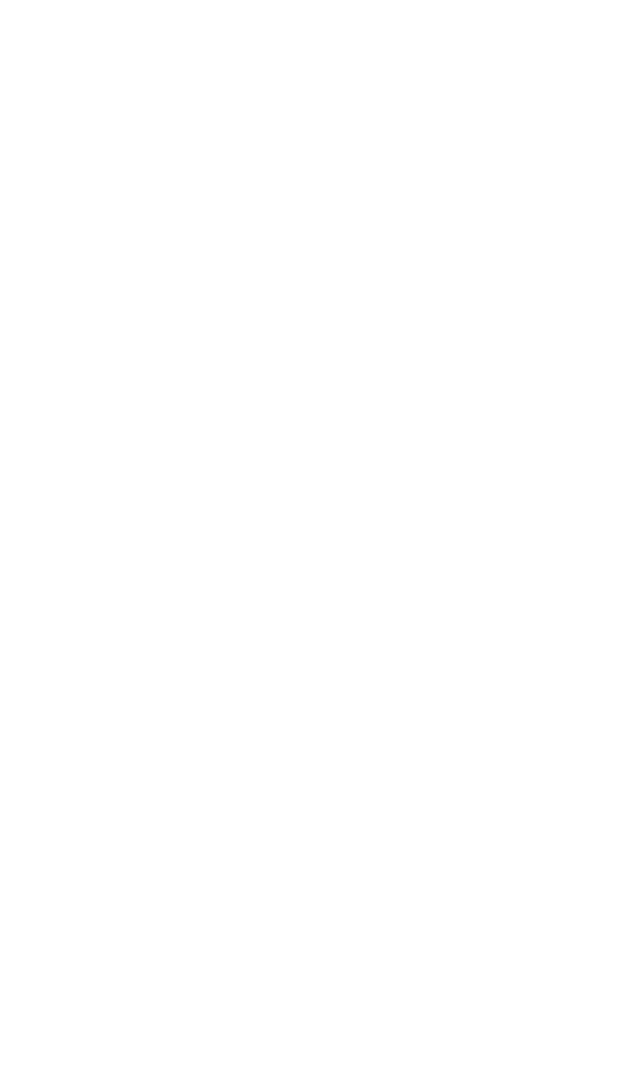
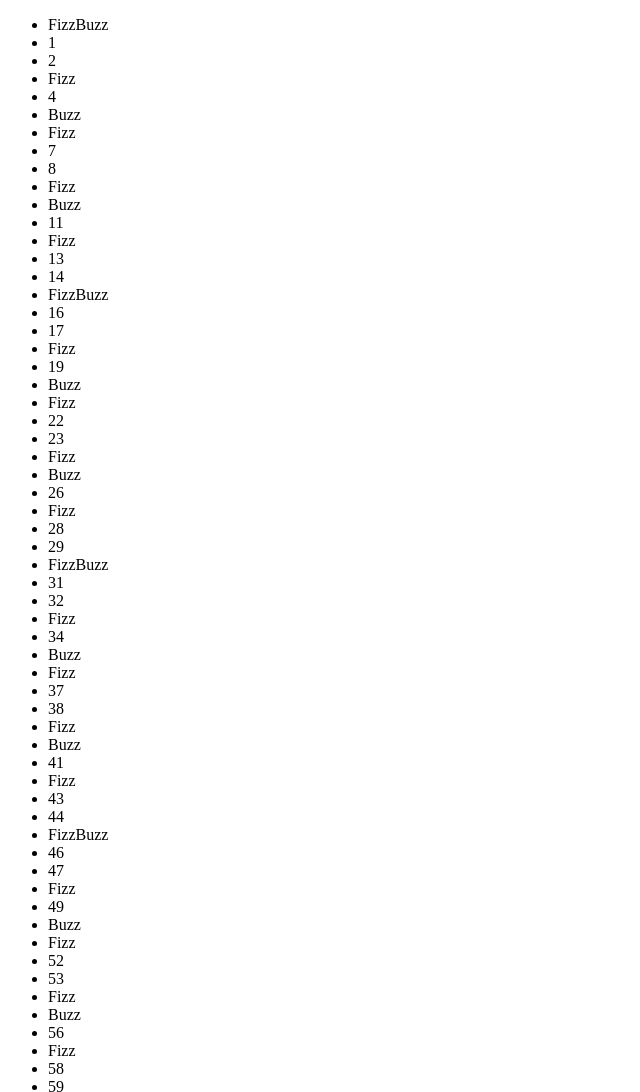
Before and after one commit to Vedaang-Chopra/Practicing_Web_Development, a plain HTML site: page Practicing_JavaScript/f-09(fizzbuzz and javascript dom).html in a window 1280 px wide. Shown: the top 1092 px of the page, without its empty margins (0-640 px from the left). Before the commit the page ends 800 px from the top, so only its background shows below. Drawn offline with Linux system fonts and the light colour scheme.

Commit message:
JavaScript Practice

```diff
--- a/Practicing_JavaScript/f-09(fizzbuzz).html
+++ b/Practicing_JavaScript/f-09(fizzbuzz and javascript dom).html
@@ -3,15 +3,11 @@
 <head>
     <meta charset="UTF-8">
     <title>Fizzbuzz Challenge</title>
+
 </head>
 <body>
 <ul id="fizzbuzz">
 </ul>
-
-
-
-
-
-<link href="f-09(fizzbuzz).js" rel="script">
+<script type="text/javascript" src="f-09(fizzbuzz%20and%20javascript%20dom).js"></script>
 </body>
 </html>
--- /dev/null
+++ b/Practicing_JavaScript/f-09(fizzbuzz and javascript dom).js
@@ -0,0 +1,29 @@
+function fizzbuzzchallenge(){
+    let ul=document.getElementById("fizzbuzz");
+    let d;
+
+    for(var i=0;i<1000;i++)
+    {
+        d=document.createElement('li');
+        ul.appendChild(d);
+        d.innerHTML=i;
+        if(i%3==0 && i%5==0 )
+        {
+            d.innerHTML="FizzBuzz";
+        }
+        else if(i%5==0)
+        {
+            d.innerHTML="Buzz";
+        }
+        else if(i%3==0 )
+        {
+            d.innerHTML="Fizz";
+        }
+
+    }
+
+
+}
+//This is dom practice
+fizzbuzzchallenge();
+console.log("dbmcsdmhdmsbdckbds")
```
Also changed, not shown: Practicing_JavaScript/f-09(fizzbuzz).js (deleted, +0 -25 lines).
